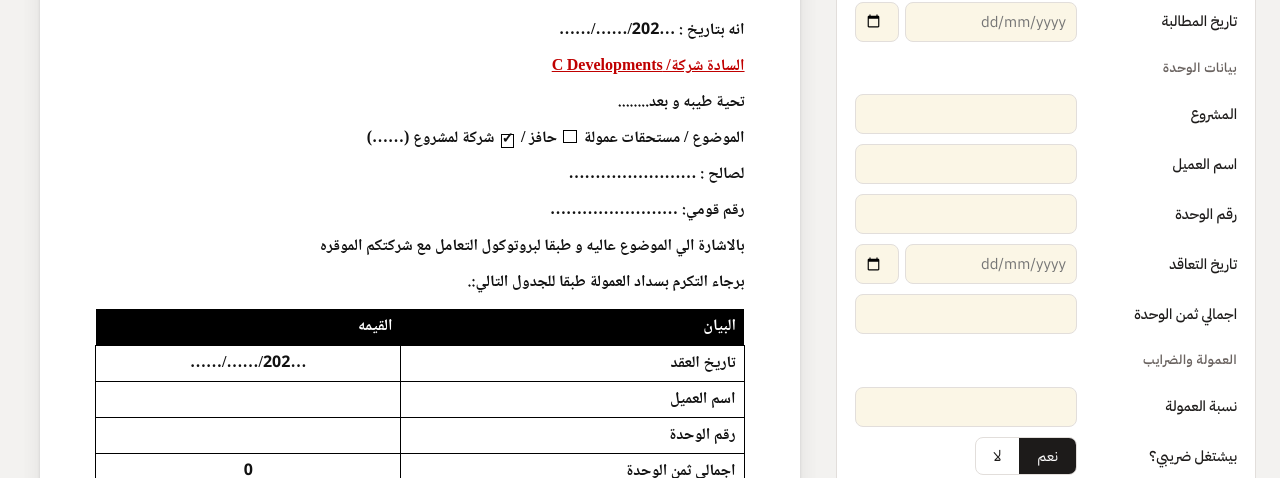
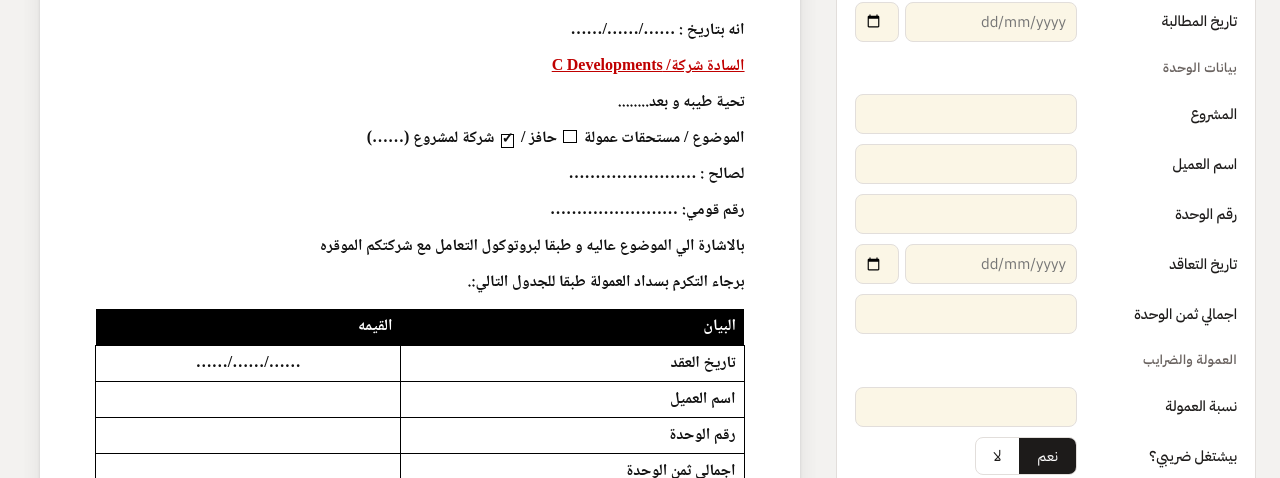
Before and after one commit to mrmohammedelian/claims, a plain HTML site: page index.html in a window 1280 px wide. Shown: the part 322-800 px from the top of the page. Drawn offline with Linux system fonts and the light colour scheme.

Commit message:
Empty paper after New Claim (no 202 / 0 placeholders)

```diff
--- a/index.html
+++ b/index.html
@@ -319,7 +319,7 @@ table.calc tr.total td { font-weight: 700; font-size: 1.05rem; border-bottom: 0;
     return `${y}-${pad(mo)}-${pad(d)}`;
   }
   const dmyOf = iso => { if (!iso) return ""; const [y, m, d] = iso.split("-"); return `${d}/${m}/${y}`; };
-  const dmy = text => { const iso = isoOf(text); return iso ? dmyOf(iso) : (String(text || "").trim() || "……/……/202…"); };
+  const dmy = text => { const iso = isoOf(text); return iso ? dmyOf(iso) : (String(text || "").trim() || "……/……/……"); };
   document.querySelectorAll("input[data-date]").forEach(el => {
     const p = $(el.id + "-pick");
     // typing only digits fills in the slashes: 23011988 -> 23/01/1988; typing your own "/" turns this off for the field
@@ -393,11 +393,12 @@ table.calc tr.total td { font-weight: 700; font-size: 1.05rem; border-bottom: 0;
     $("p-kdate").textContent = dmy($("kdate").value);
     $("p-client").textContent = txt("client", "");
     $("p-unit").textContent = txt("unit", "");
-    $("p-price").textContent = fmt(num("price"));
+    const noPrice = $("price").value.trim() === "";
+    $("p-price").textContent = noPrice ? "" : fmt(num("price"));
     const exempt = !isC || state.taxed === "no";
     $("p-exempt").innerHTML = `${box(exempt)} نعم &nbsp; / &nbsp; ${box(!exempt)} لا`;
-    $("p-amt").textContent = fmt(r.amount);
-    $("p-words").textContent = tafqeet(r.amount);
+    $("p-amt").textContent = noPrice ? "" : fmt(r.amount);
+    $("p-words").textContent = noPrice ? "……………………………………" : tafqeet(r.amount);
     save();
   }
 
```
